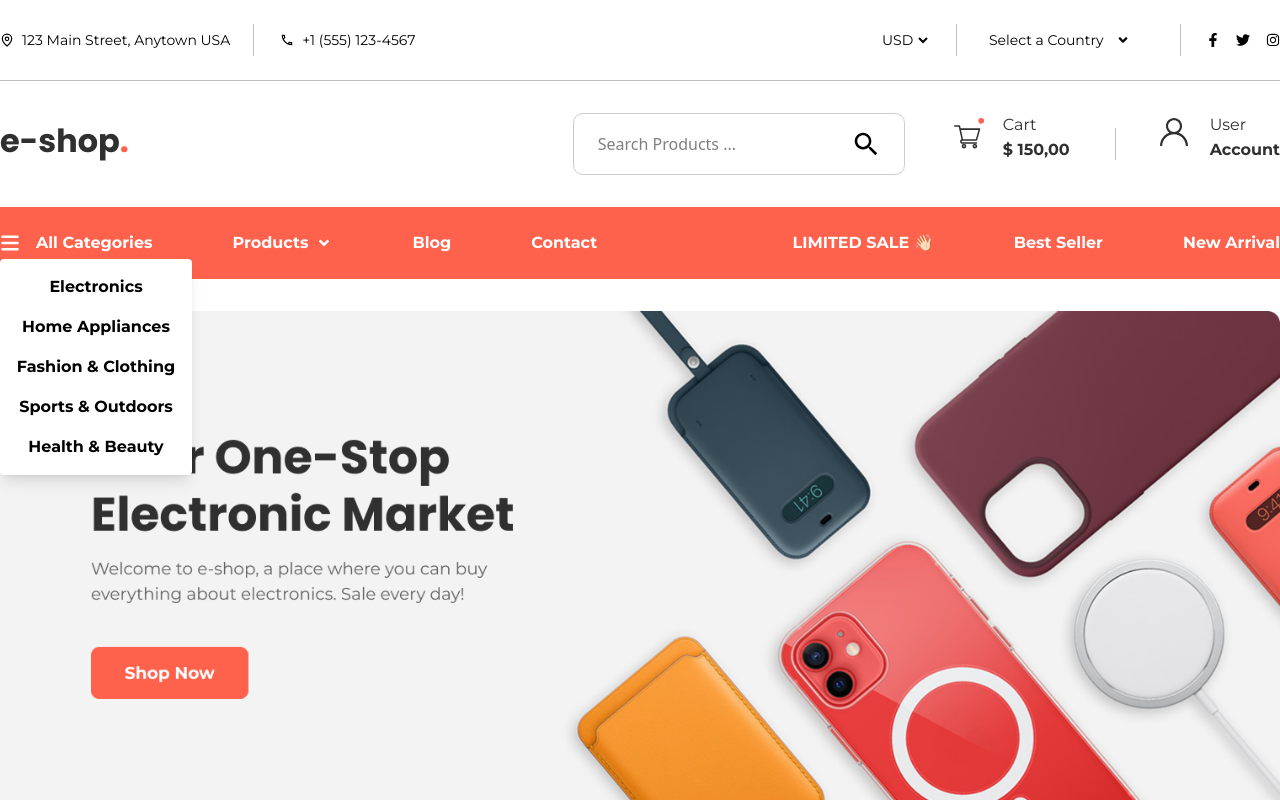
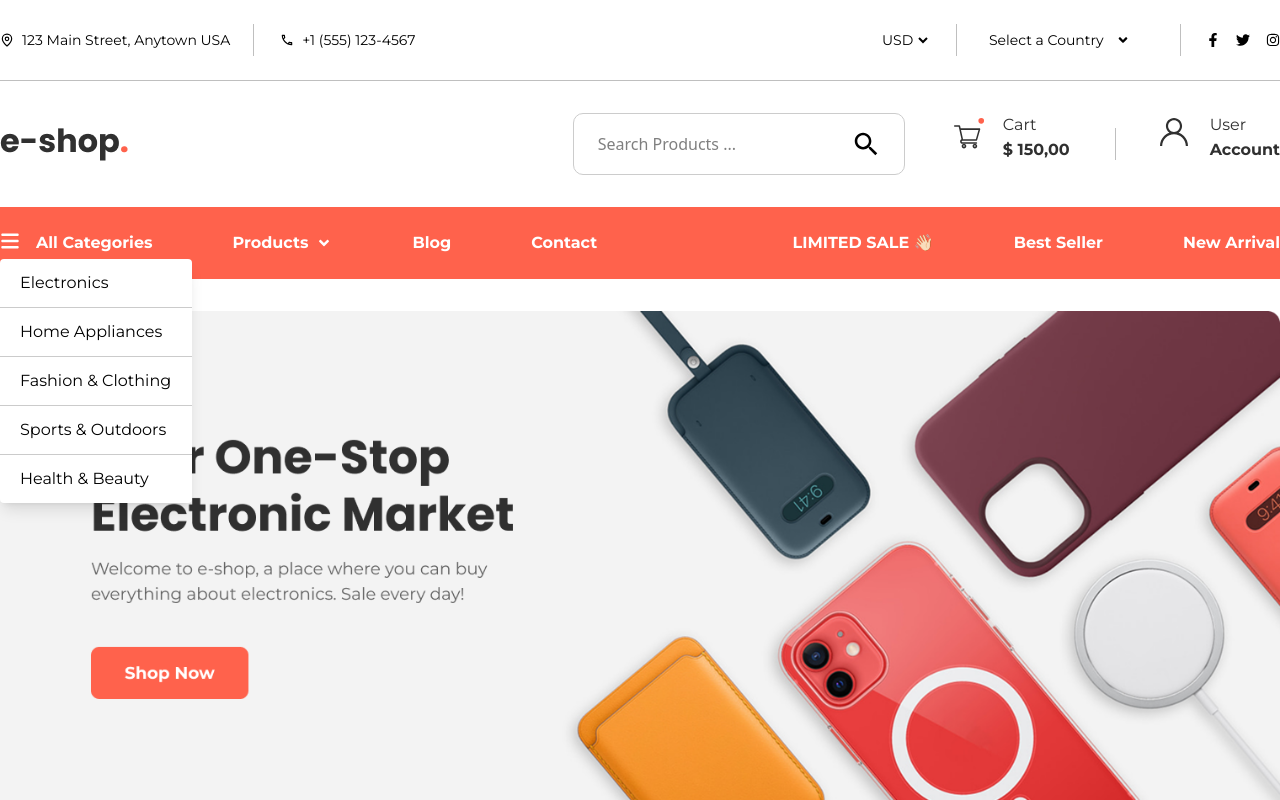
Before and after one commit to moumitaseemaa/eshop, a React (Vite) app: page / in a window 1280 px wide. Both pictures are taken after a click on the button "All Categories". Shown: the top 800 px of the page. Built offline with nearby package versions, Linux system fonts and the light colour scheme.

Commit message:
The BottomBar dropdown alignment has changed

```diff
--- a/src/components/header/BottomBar.jsx
+++ b/src/components/header/BottomBar.jsx
@@ -58,26 +58,26 @@ const BottomBar = () => {
               <li className="relative" ref={CategoriesDropDownRef}>
                 <button
                   onClick={handleCategoriesDropDownClick}
-                  className="flex items-center gap-x-4"
+                  className="flex gap-x-4"
                 >
                   <FaBars className={"size-[20px] text-[#FFFFFF]"} />
                   All Categories
                   {isCategoriesDroDownOpen && (
                     <div className="w-48 absolute mt-2 top-[20px] left-0 bg-white rounded z-10 shadow-lg ">
-                      <ul className="py-2 font-['Montserrat'] font-bold text-base text-[#000000] leading-6">
-                        <li className="px-4 py-2 hover:bg-gray-200 hover:text-[#FF624C] cursor-pointer">
+                      <ul className="font-['Montserrat'] font-normal text-base text-[#000000] leading-6 text-left">
+                        <li className="border-b border-[#CBCBCB] px-5 py-3  hover:bg-gray-300 hover:text-[#FF624C] duration-300 cursor-pointer">
                           Electronics
                         </li>
-                        <li className="px-4 py-2 hover:bg-gray-200 hover:text-[#FF624C] cursor-pointer">
+                        <li className="border-b border-[#CBCBCB] px-5 py-3  hover:bg-gray-300 hover:text-[#FF624C] duration-300 cursor-pointer">
                           Home Appliances
                         </li>
-                        <li className="px-4 py-2 hover:bg-gray-200 hover:text-[#FF624C] cursor-pointer">
+                        <li className="border-b border-[#CBCBCB] px-5 py-3  hover:bg-gray-300 hover:text-[#FF624C] duration-300 cursor-pointer">
                           Fashion & Clothing
                         </li>
-                        <li className="px-4 py-2 hover:bg-gray-200 hover:text-[#FF624C] cursor-pointer">
+                        <li className="border-b border-[#CBCBCB] px-5 py-3  hover:bg-gray-300 hover:text-[#FF624C] duration-300 cursor-pointer">
                           Sports & Outdoors
                         </li>
-                        <li className="px-4 py-2 hover:bg-gray-200 hover:text-[#FF624C] cursor-pointer">
+                        <li className=" px-5 py-3  hover:bg-gray-300 hover:text-[#FF624C] duration-300 cursor-pointer">
                           Health & Beauty
                         </li>
                       </ul>
@@ -94,21 +94,21 @@ const BottomBar = () => {
                   <FaAngleDown className="size-4 " />
                   {isDroDownOpen && (
                     <div className="w-48 absolute mt-2 top-[20px] left-0 bg-white rounded z-10 shadow-lg ">
-                      <ul className="py-2 font-['Montserrat'] font-bold text-base text-[#000000] leading-6">
-                        <li className="px-4 py-2 hover:bg-gray-200   hover:text-[#FF624C] cursor-pointer">
+                      <ul className="font-['Montserrat'] font-normal text-base text-[#000000] leading-6 text-left">
+                        <li className="border-b border-[#CBCBCB] px-5 py-3  hover:bg-gray-300 hover:text-[#FF624C] duration-300 cursor-pointer">
+                          LumiGlow Lamp
+                        </li>
+                        <li className="border-b border-[#CBCBCB] px-5 py-3  hover:bg-gray-300 hover:text-[#FF624C] duration-300 cursor-pointer">
+                          EcoBreeze Purifier
+                        </li>
+                        <li className="border-b border-[#CBCBCB] px-5 py-3  hover:bg-gray-300 hover:text-[#FF624C] duration-300 cursor-pointer">
+                          SwiftCharge
+                        </li>
+                        <li className="border-b border-[#CBCBCB] px-5 py-3  hover:bg-gray-300 hover:text-[#FF624C] duration-300 cursor-pointer">
                           SmartFit Watch
                         </li>
-                        <li className="px-4 py-2 hover:bg-gray-200 hover:text-[#FF624C] cursor-pointer">
-                          LumiGlow Lamp
-                        </li>
-                        <li className="px-4 py-2 hover:bg-gray-200 hover:text-[#FF624C] cursor-pointer">
-                          SwiftCharge
-                        </li>
-                        <li className="px-4 py-2 hover:bg-gray-200 hover:text-[#FF624C] cursor-pointer">
-                          EcoBreeze Purifier
-                        </li>
-                        <li className="px-4 py-2 hover:bg-gray-200 hover:text-[#FF624C] cursor-pointer">
-                          PureBlend Blender
+                        <li className=" px-5 py-3  hover:bg-gray-300 hover:text-[#FF624C] duration-300 cursor-pointer">
+                          Pure Blender
                         </li>
                       </ul>
                     </div>
```
